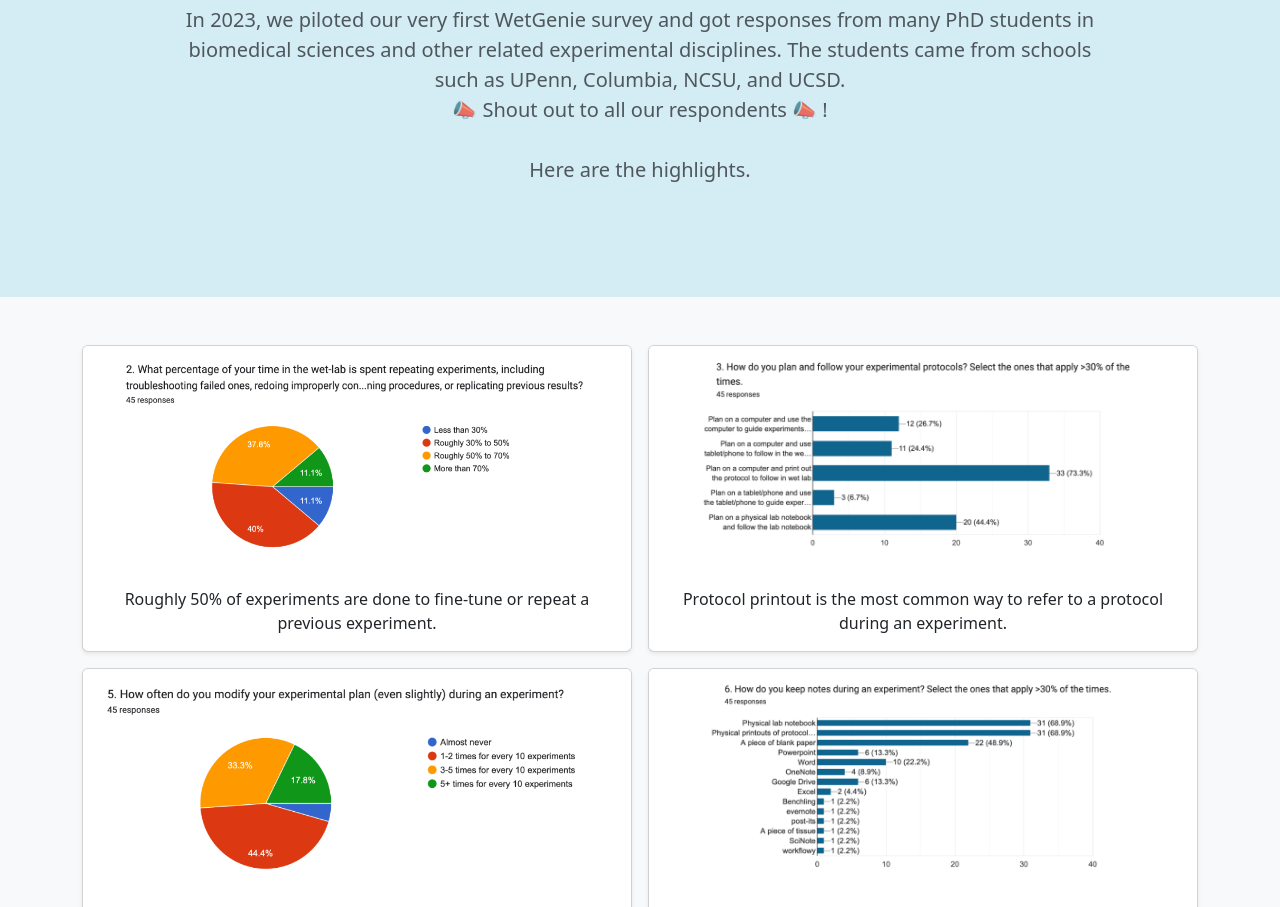
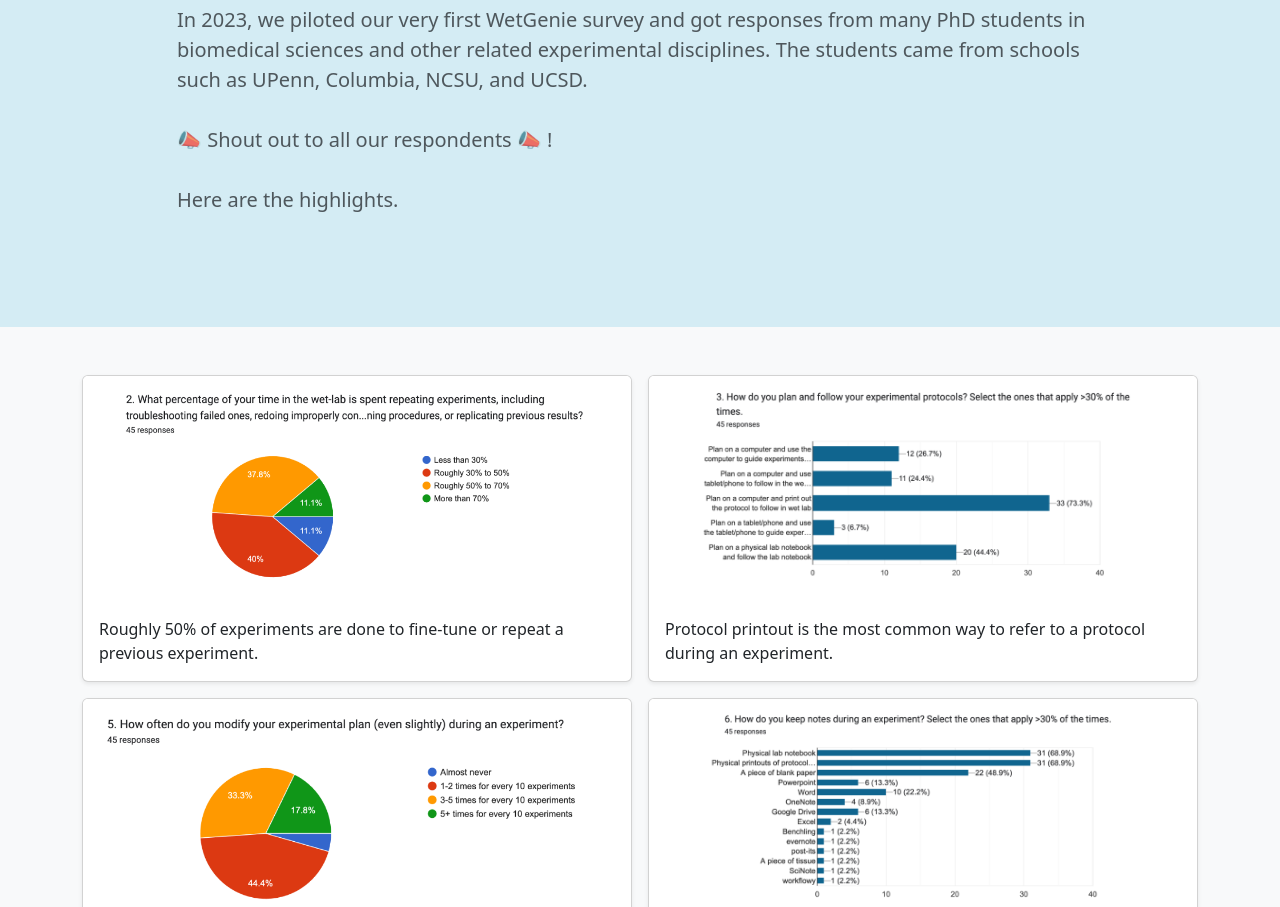
Before and after one commit to ensynble/website, a website: page public/2023SurveyResults.html in a window 1280 px wide. Shown: the part 221-1128 px from the top of the page. Drawn offline with nearby package versions, Linux system fonts and the light colour scheme.

Commit message:
minor changes

```diff
--- a/public/2023SurveyResults.html
+++ b/public/2023SurveyResults.html
@@ -212,7 +212,7 @@
 
     <!-- Main Content -->
     <main>
-      <section class="py-5 text-center container">
+      <section class="py-5 text-start container">
         <div class="row py-lg-5">
           <div class="col-lg-10 col-md-8 mx-auto">
             <h1 class="fw-light">2023 survey results</h1>
@@ -221,8 +221,9 @@
               In 2023, we piloted our very first WetGenie survey and got
               responses from many PhD students in biomedical sciences and other
               related experimental disciplines. The students came from schools
-              such as UPenn, Columbia, NCSU, and UCSD. <br />📣 Shout out to all
-              our respondents 📣 !<br />
+              such as UPenn, Columbia, NCSU, and UCSD.
+              <br />
+              <br />📣 Shout out to all our respondents 📣 !<br />
 
               <br />
 
@@ -232,7 +233,7 @@
         </div>
       </section>
 
-      <div class="album py-5 bg-body-tertiary">
+      <div class="album py-5 bg-body-tertiary text-start">
         <div class="container">
           <div class="row row-cols-1 row-cols-lg-2 g-3">
             <div class="col d-flex">
```
